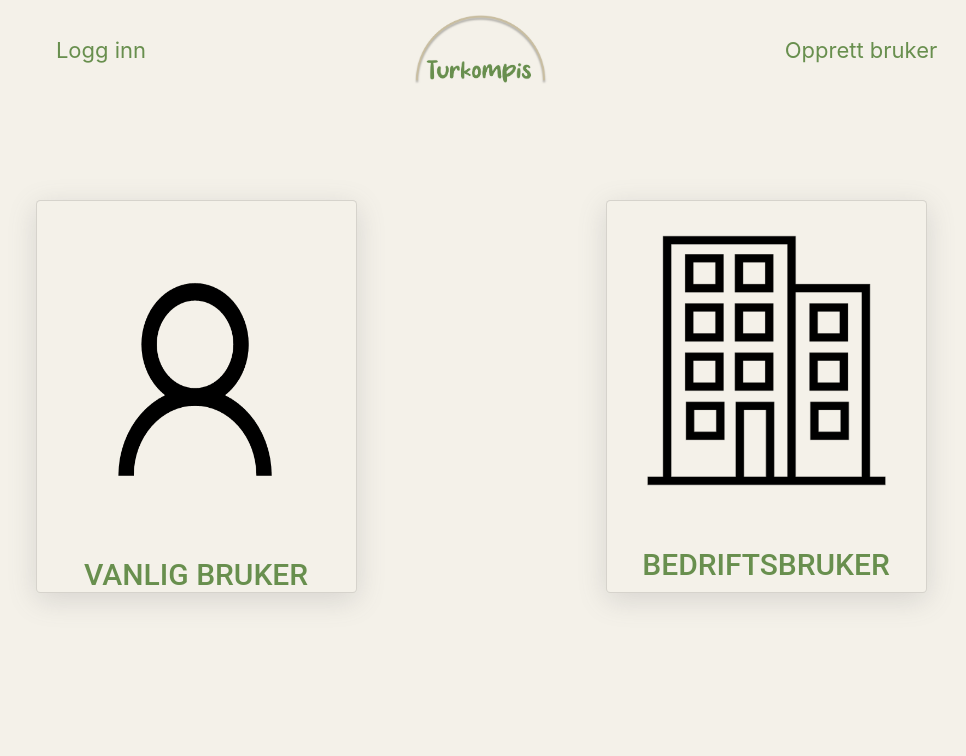
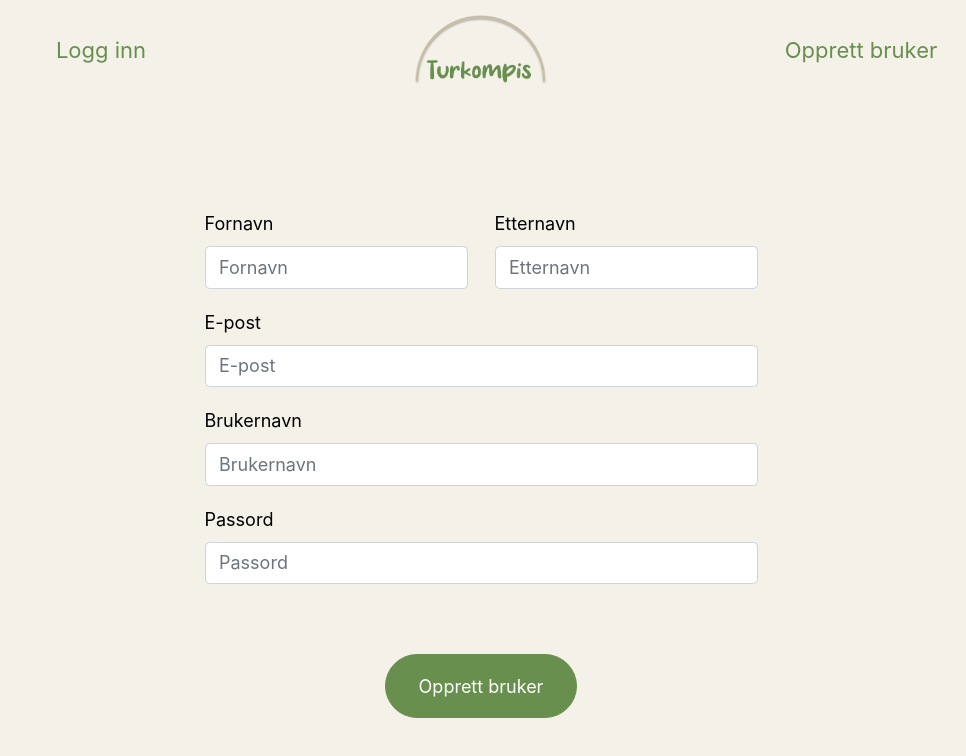
Before and after one commit to elibir/tdt4140-hiking-app, a React (Create React App) app in the folder frontend/: page /createUser in a window 1280 px wide. Shown: the top 756 px of the page, without its empty margins (159-1125 px from the left). Built offline with nearby package versions, Linux system fonts and the light colour scheme.

Commit message:
#65 La til tekst på opprett bruker siden

```diff
--- a/frontend/src/components/arrangement/RegistrationContainer.css
+++ b/frontend/src/components/arrangement/RegistrationContainer.css
@@ -15,7 +15,7 @@
 }
 
 .RegistrationContainer{
-    margin-top: 100px;
+    margin-top: 50px;
 }
 
 .RegText{
@@ -26,3 +26,13 @@
 
 
 }
+
+.brukertypetekst{
+    text-align: center;
+    color: #688F4E;
+}
+
+.brukertypetekst2{
+    margin-bottom: 50px;
+
+}
--- a/frontend/src/components/arrangement/UserRegistrationContainer.tsx
+++ b/frontend/src/components/arrangement/UserRegistrationContainer.tsx
@@ -1,12 +1,11 @@
 import React, { FunctionComponent, useState } from 'react';
 import { Form, Button, Row, Col, Container, CardGroup, Card } from 'react-bootstrap';
-import './RegistrationContainer.css'; //endre tilbake
+import './UserRegistrationContainer.css';
 
 import { sendData } from '../../utils/APIUtils';
 import { handleLogin } from '../../Helper';
 import { useNavigate } from "react-router-dom";
-import user from "../images/user.png";
-import building from "../images/building.png";
+
 
 type IProps = {
   onClick?: (e: React.MouseEvent<HTMLDivElement, MouseEvent>) => void,
@@ -32,81 +31,49 @@ export const UserRegistrationContainer: FunctionComponent<IProps> = ({
     navigate("/login");
   }
   return (
-    <Container className="RegistrationContainer">
-      <Row md={2} className="userCardRow">
-        <Col>
-          <Card className="userCard" >
-
-            <Card.Body>
-              <Card.Img variant="top" style={{ height: "320px", width: "280px", alignContent: "center" }} src={user} />
 
 
+    <Container className="UserRegistrationContainer">
+      <Form onSubmit={(e) => onFormSubmit(e)}>
 
-            </Card.Body>
-            <Card.Title className="RegText">VANLIG BRUKER</Card.Title>
-          </Card>
-        </Col>
-        <Col>
-          <Card className="userCard">
+        <Row>
+          <Form.Group as={Col} controlId="formGridEmail">
+            <Form.Label >Fornavn</Form.Label>
+            <Form.Control name="first_name" type="string" placeholder="Fornavn" />
+          </Form.Group>
+          <Form.Group as={Col} controlId="formGridEmail">
+            <Form.Label >Etternavn</Form.Label>
+            <Form.Control name="last_name" type="string" placeholder="Etternavn" />
+          </Form.Group>
+        </Row>
 
-            <Card.Body >
-              <Card.Img variant="top" src={building} />
+        <Row>
+          <Form.Group as={Col} controlId="formGridEmail">
+            <Form.Label >E-post</Form.Label>
+            <Form.Control name="email" type="email" placeholder="E-post" />
+          </Form.Group>
+        </Row>
 
+        <Row>
+          <Form.Group as={Col} controlId="formGridPassword">
+            <Form.Label >Brukernavn</Form.Label>
+            <Form.Control name="username" type="string" placeholder="Brukernavn" />
+          </Form.Group>
+        </Row>
 
+        <Row>
+          <Form.Group as={Col} controlId="formGridPassword">
+            <Form.Label >Passord</Form.Label>
+            <Form.Control name="password" type="string" placeholder="Passord" />
+          </Form.Group>
+        </Row>
 
-            </Card.Body>
-            <Card.Title className="RegText">BEDRIFTSBRUKER</Card.Title>
+        <Row>
+          <Button variant="primary" type="submit" className="UserRegistration_SubmitButton">Opprett bruker</Button>
+        </Row>
 
-          </Card>
-
-        </Col>
-      </Row>
-
-
-
+      </Form>
     </Container>
-
-    // <Container className="UserRegistrationContainer">
-    //   <Form onSubmit={(e) => onFormSubmit(e)}>
-
-    //     <Row>
-    //       <Form.Group as={Col} controlId="formGridEmail">
-    //         <Form.Label >Fornavn</Form.Label>
-    //         <Form.Control name="first_name" type="string" placeholder="Fornavn" />
-    //       </Form.Group>
-    //       <Form.Group as={Col} controlId="formGridEmail">
-    //         <Form.Label >Etternavn</Form.Label>
-    //         <Form.Control name="last_name" type="string" placeholder="Etternavn" />
-    //       </Form.Group>
-    //     </Row>
-
-    //     <Row>
-    //       <Form.Group as={Col} controlId="formGridEmail">
-    //         <Form.Label >E-post</Form.Label>
-    //         <Form.Control name="email" type="email" placeholder="E-post" />
-    //       </Form.Group>
-    //     </Row>
-
-    //     <Row>
-    //       <Form.Group as={Col} controlId="formGridPassword">
-    //         <Form.Label >Brukernavn</Form.Label>
-    //         <Form.Control name="username" type="string" placeholder="Brukernavn" />
-    //       </Form.Group>
-    //     </Row>
-
-    //     <Row>
-    //       <Form.Group as={Col} controlId="formGridPassword">
-    //         <Form.Label >Passord</Form.Label>
-    //         <Form.Control name="password" type="string" placeholder="Passord" />
-    //       </Form.Group>
-    //     </Row>
-
-    //     <Row>
-    //       <Button variant="primary" type="submit" className="UserRegistration_SubmitButton">Opprett bruker</Button>
-    //     </Row>
-
-    //   </Form>
-    // </Container>
   )
 
 }
```
Also changed, not shown: frontend/src/components/arrangement/RegistrationContainer.tsx (+31 -14 lines).
